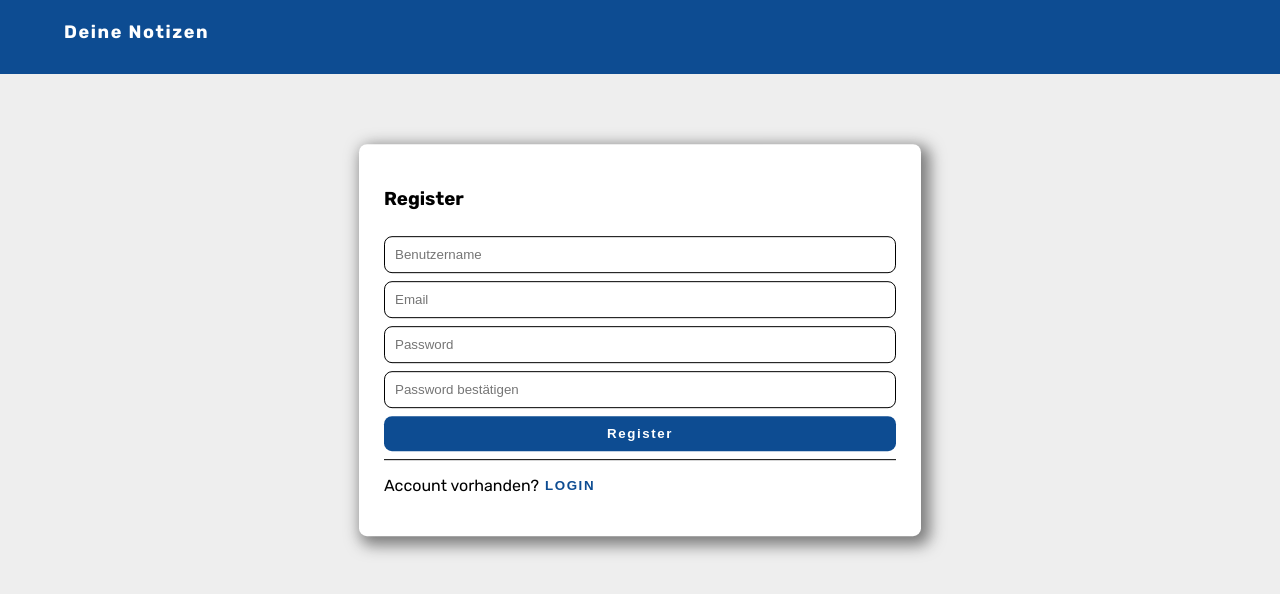
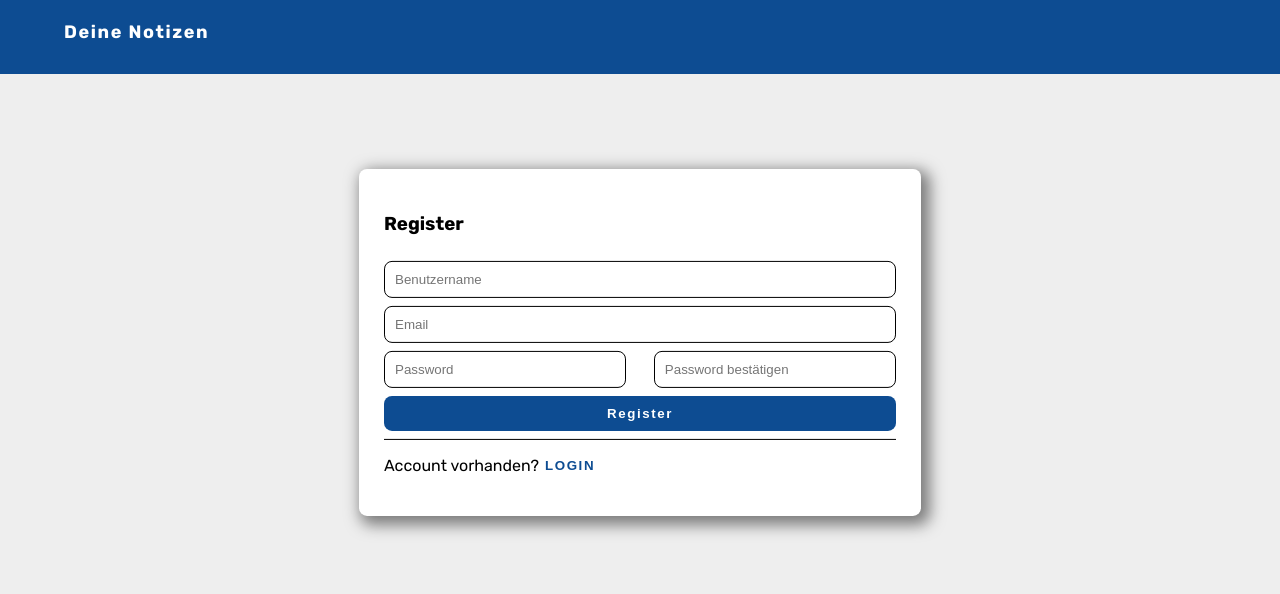
Before and after one commit to niklas1531/notizen, a React (Create React App) app: page / in a window 1280 px wide. Both pictures are taken after a click on the button "REGISTRIEREN". Shown: the top 594 px of the page. Built offline with nearby package versions, Linux system fonts and the light colour scheme.

Commit message:
inputs required

```diff
--- a/src/App.css
+++ b/src/App.css
@@ -73,6 +73,22 @@ nav button {
     display: flex;
     flex-direction: column;
     gap: .5rem;
+}
+
+.logincomp form {
+    display: flex;
+    flex-direction: column;
+    gap: .5rem;
+}
+
+.logincomp .pws {
+    width: 100%;
+    display: flex;
+    justify-content: space-between;
+}
+
+.logincomp .pws input[type='password'] {
+    width: 43% !important;
 }
 
 .logincomp input,
@@ -239,6 +255,7 @@ nav button {
     flex-direction: row;
     justify-content: left;
 }
+
 .transform {
     transform: rotate(180deg);
 }
@@ -617,19 +634,69 @@ nav button {
     gap: .5rem;
     margin-bottom: 10px;
 }
+
 .filter-category-div .category-filter {
     width: 50px;
     padding-left: 10px;
 }
+
 .filter-hide-btn {
     background-color: transparent;
     border: none;
     filter: invert(100%);
 }
+
 .filter-hide-btn:hover {
     color: #7B7B7B;
 }
+
 .filtermodal {
     justify-content: center;
     padding-left: 30px;
 }
+
+
+/* LOAD ANIMATION */
+.load-wrap {
+    width: 100px;
+    height: 100px;
+    text-align: center;
+    position: fixed;
+    top: 40%;
+    left: 50%;
+    translate: 50% 60%;
+}
+
+.line {
+    display: inline-block;
+    width: 15px;
+    height: 15px;
+    border-radius: 15px;
+    background-color: #4b9cdb;
+}
+
+.load .line:nth-last-child(1) {
+    animation: loading 0.6s 0.1s linear infinite;
+}
+
+.load .line:nth-last-child(2) {
+    animation: loading 0.6s 0.2s linear infinite;
+}
+
+.load .line:nth-last-child(3) {
+    animation: loading 0.6s 0.3s linear infinite;
+}
+
+@keyframes loading {
+    0% {
+        transform: translate(0, 0);
+    }
+
+    50% {
+        transform: translate(0, 15px);
+    }
+
+    100% {
+        transform: translate(0, 0);
+    }
+}
--- a/src/App.js
+++ b/src/App.js
@@ -4,6 +4,7 @@ import Home from './pages/Home';
 import Login from './pages/Login';
 import Dropdown from './components/Dropdown'
 import Settings from './components/Settings'
+import Load from './components/Load';
 
 function App() {
   const [name, setName] = useState('')
@@ -16,7 +17,12 @@ function App() {
   const [logReg, setLogReg] = useState('log')
   const [settings, setSettings] = useState(false)
   const [sortDir, setSortDir] = useState('DESC')
+  const [load, setLoad] = useState(false)
 
+
+  const handleLoad = () => {
+  setLoad(!load)
+  }
   const handleSettings = () => {
     setSettings(!settings)
   }
@@ -39,9 +45,10 @@ function App() {
 
   return (
     <div >
-      {logged ? <Home name={name} sortDir={sortDir} setSortDir={setSortDir} setName={setName} currID={currID} toggleDropdown={toggleDropdown} dropdown={dropdown} logged={logged} logout={logout} /> : <Login name={name} setName={setName} setCurrID={setCurrID} toggleDropdown={toggleDropdown} dropdown={dropdown} logReg={logReg} changeLogReg={changeLogReg} logged={logged} setLogged={setLogged} currName={currName} setCurrName={setCurrName} currEmail={currEmail} setCurrEmail={setCurrEmail} currPassword={currPassword} setCurrPassword={setCurrPassword} />}
+      {logged ? <Home name={name} sortDir={sortDir} setSortDir={setSortDir} setName={setName} currID={currID} toggleDropdown={toggleDropdown} dropdown={dropdown} logged={logged} logout={logout} setLoad={setLoad}/> : <Login setLoad={setLoad} name={name} setName={setName} setCurrID={setCurrID} toggleDropdown={toggleDropdown} dropdown={dropdown} logReg={logReg} changeLogReg={changeLogReg} logged={logged} setLogged={setLogged} currName={currName} setCurrName={setCurrName} currEmail={currEmail} setCurrEmail={setCurrEmail} currPassword={currPassword} setCurrPassword={setCurrPassword} />}
       {dropdown && <Dropdown logout={logout} hideDropdown={hideDropdown} handleSettings={handleSettings} />}
-      {settings && <Settings handleSettings={handleSettings} currID={currID} currName={currName} setCurrName={setCurrName} currEmail={currEmail} setCurrEmail={setCurrEmail} currPassword={currPassword} setCurrPassword={setCurrPassword} />}
+      {settings && <Settings  setLoad={setLoad} handleSettings={handleSettings} currID={currID} currName={currName} setCurrName={setCurrName} currEmail={currEmail} setCurrEmail={setCurrEmail} currPassword={currPassword} setCurrPassword={setCurrPassword} />}
+    {load && <Load />}
     </div>
   );
 }
--- a/src/components/EditModal.js
+++ b/src/components/EditModal.js
@@ -1,6 +1,6 @@
 import axios from "axios";
 
-const EditModal = ({ currNoteID, currTitle, setCurrTitle, currContent, setCurrContent, currCategory, setCurrCategory, changeEditModal, setEditModal }) => {
+const EditModal = ({ handleLoad,currNoteID, currTitle, setCurrTitle, currContent, setCurrContent, currCategory, setCurrCategory, changeEditModal, setEditModal }) => {
     const updateNote = () => {
         axios.put('https://niklas1531-notes.herokuapp.com/edit', { title: currTitle, content: currContent, category: currCategory, date: new Date().toLocaleString(), id: currNoteID })
     setEditModal(false)
--- /dev/null
+++ b/src/components/Load.js
@@ -0,0 +1,13 @@
+const Load = () => {
+    return (
+        <div className="load-wrap">
+            <div className="load">
+                <div className="circle"></div>
+                <div className="circle"></div>
+                <div className="circle"></div>
+            </div>
+        </div>
+    );
+}
+
+export default Load;
--- a/src/components/LoginComp.js
+++ b/src/components/LoginComp.js
@@ -1,7 +1,7 @@
 import axios from "axios";
 import { useState } from "react";
 
-const Login = ({ logReg, changeLogReg, setCurrID, setLogged, currName, setCurrName, currEmail, setCurrEmail, currPassword, setCurrPassword }) => {
+const Login = ({  setLoad, logReg, changeLogReg, setCurrID, setLogged, currName, setCurrName, currEmail, setCurrEmail, currPassword, setCurrPassword }) => {
 
     const [name, setName] = useState('')
     const [email, setEmail] = useState("")
@@ -11,13 +11,15 @@ const Login = ({ logReg, changeLogReg, setCurrID, setLogged, currName, setCurrNa
     const [failedlogin, setFailedLogin] = useState(false)
     const [succReg, setSuccReg] = useState(false)
 
-    const login = () => {
-        if (logReg === 'log') {
+    const login = (e) => {
+        e.preventDefault()
+        setLoad(true)
         console.log("Frontend email: " + email)
         axios.get('https://niklas1531-notes.herokuapp.com/login', { params: { email, password } })
             .then(result => {
                 if (result.data === 'not found') {
                     setFailedLogin(true)
+                    setLoad(false)
                 } else {
                     setFailedLogin(false)
                     setCurrID(result.data.id)
@@ -27,10 +29,14 @@ const Login = ({ logReg, changeLogReg, setCurrID, setLogged, currName, setCurrNa
                     setCurrPassword(result.data.password)
                     localStorage.setItem('logged', true)
                     setLogged(true)
+                    setLoad(false)
                 }
             })
+    }
 
-        } else {
+    const register = (e) => {
+        e.preventDefault()
+        setLoad(true)
         if (password === confirmPassword) {
             setWrongPassword(false)
             console.log("email " + email + "password " + password + "name " + name)
@@ -38,23 +44,34 @@ const Login = ({ logReg, changeLogReg, setCurrID, setLogged, currName, setCurrNa
                 .then(result => {
                     console.log(result.data)
                     setSuccReg(true)
+                    setWrongPassword(false)
                     changeLogReg()
+                    setLoad(false)
                 })
         }
         else {
             setWrongPassword(true)
-            }
-
+            setLoad(false)
         }
     }
     return (
         <div className="logincomp">
             <h3>{logReg === 'log' ? 'Login' : 'Register'}</h3>
-            {logReg === 'reg' && <input type='text' placeholder="Benutzername" onChange={e => setName(e.target.value)} />}
-            <input type='email' placeholder="Email" onChange={e => setEmail(e.target.value)} required={true}/>
-            <input type='password' placeholder="Password" onChange={e => setPassword(e.target.value)} required={true}/>
-            {logReg === 'reg' && <input type='password' placeholder="Password bestätigen" onChange={e => setConfirmPassword(e.target.value)} required={true} />}
-            <button onClick={login} className="submit">{logReg === 'log' ? 'Login' : 'Register'}</button>
+            {logReg === 'log' && <form onSubmit={login}>
+
+                <input type='email' placeholder="Email" onChange={e => setEmail(e.target.value)} required value={email} />
+                <input type='password' placeholder="Password" onChange={e => setPassword(e.target.value)} required value={password} />
+                <input className="submit" type='submit' value='Login' />
+            </form>}
+            {logReg === 'reg' && <form onSubmit={register}>
+                <input type='text' placeholder="Benutzername" onChange={e => setName(e.target.value)} required />
+                <input type='email' placeholder="Email" onChange={e => setEmail(e.target.value)} required />
+               <div className="pws">
+                <input type='password' placeholder="Password" onChange={e => setPassword(e.target.value)} required />
+                <input type='password' placeholder="Password bestätigen" onChange={e => setConfirmPassword(e.target.value)} />
+                </div>
+                <input className="submit" type='submit' value='Register' />
+            </form>}
             {wrongPassword && <p className="red">Passwörter stimmen nicht überein!</p>}
             {failedlogin && <p className="red">Kein Nutzer gefunden!</p>}
             {succReg && <p className="succReg">Successfully registered</p>}
--- a/src/components/Settings.js
+++ b/src/components/Settings.js
@@ -4,23 +4,29 @@ import {useState } from "react"
 const Settings = ({ handleSettings, currID, currName, setCurrName, currEmail, setCurrEmail, currPassword, setCurrPassword }) => {
 
     const updateName = () => {
+
         axios.put('https://niklas1531-notes.herokuapp.com/updatename', { name: currName, id: currID })
             .then(result => {
                 console.log(result.data)
+
             })
     }
 
     const updateEmail = () => {
+
         axios.put('https://niklas1531-notes.herokuapp.com/updateemail', { email: currEmail, id: currID })
         .then(result => {
             console.log(result.data)
+
         })
     }
 
     const updatePassword = () => {
+
         axios.put('https://niklas1531-notes.herokuapp.com/updatepassword', { password: currPassword, id: currID })
         .then(result => {
             console.log(result.data)
+
         })
     }
 
--- a/src/pages/Home.js
+++ b/src/pages/Home.js
@@ -6,7 +6,7 @@ import EditModal from "../components/EditModal";
 import FilterModal from "../components/FilterModal";
 import SortModal from "../components/SortModal";
 
-const Home = ({ name, setName, toggleDropdown, dropdown, logged, currID, sortDir, setSortDir }) => {
+const Home = ({ name, setName, toggleDropdown, dropdown, logged, currID, sortDir, setSortDir, setLoad}) => {
     const [notizen, setNotizen] = useState([])
     const [currNoteID, setCurrNoteID] = useState('')
     const [currTitle, setCurrTitle] = useState('')
@@ -78,6 +78,7 @@ const Home = ({ name, setName, toggleDropdown, dropdown, logged, currID, sortDir
 
     const createNote = (e) => {
         e.preventDefault()
+       setLoad(true)
         axios.post('https://niklas1531-notes.herokuapp.com/newnote', { user_id: currID, title: neueNotiz.title, content: neueNotiz.content, category: neueNotiz.category, date: neueNotiz.date })
             .then(result => {
                 setNeueNotiz({
@@ -90,6 +91,7 @@ const Home = ({ name, setName, toggleDropdown, dropdown, logged, currID, sortDir
                 const success = result.status === 201
                 if (success) {
                     document.getElementById('neueNotiz').reset()
+                    setLoad(false)
                 }
             })
     }
--- a/src/pages/Login.js
+++ b/src/pages/Login.js
@@ -1,12 +1,12 @@
 import LoginComp from "../components/LoginComp";
 import Nav from "../components/Nav";
 
-const Login = ({ name,setName, toggleDropdown, dropdown, logReg, changeLogReg, logged, setCurrID , setLogged, currName, setCurrName, currEmail, setCurrEmail, currPassword, setCurrPassword}) => {
+const Login = ({ setLoad,name,setName, toggleDropdown, dropdown, logReg, changeLogReg, logged, setCurrID , setLogged, currName, setCurrName, currEmail, setCurrEmail, currPassword, setCurrPassword}) => {
     return (
         <div className="login">
             <Nav name={name} toggleDropdown={toggleDropdown} dropdown={dropdown} logged={logged}/>
 
-            <LoginComp logReg={logReg} changeLogReg={changeLogReg} setCurrID={setCurrID} setName={setName} setLogged={setLogged} currName={currName} setCurrName={setCurrName} currEmail={currEmail} setCurrEmail={setCurrEmail} currPassword={currPassword} setCurrPassword={setCurrPassword}/>
+            <LoginComp setLoad={setLoad} logReg={logReg} changeLogReg={changeLogReg} setCurrID={setCurrID} setName={setName} setLogged={setLogged} currName={currName} setCurrName={setCurrName} currEmail={currEmail} setCurrEmail={setCurrEmail} currPassword={currPassword} setCurrPassword={setCurrPassword}/>
 
 
         </div>
```
Also changed, not shown: 1 other file (tests, documents, lock files or other folders). Lines whose indentation alone changed are shown as unchanged.
